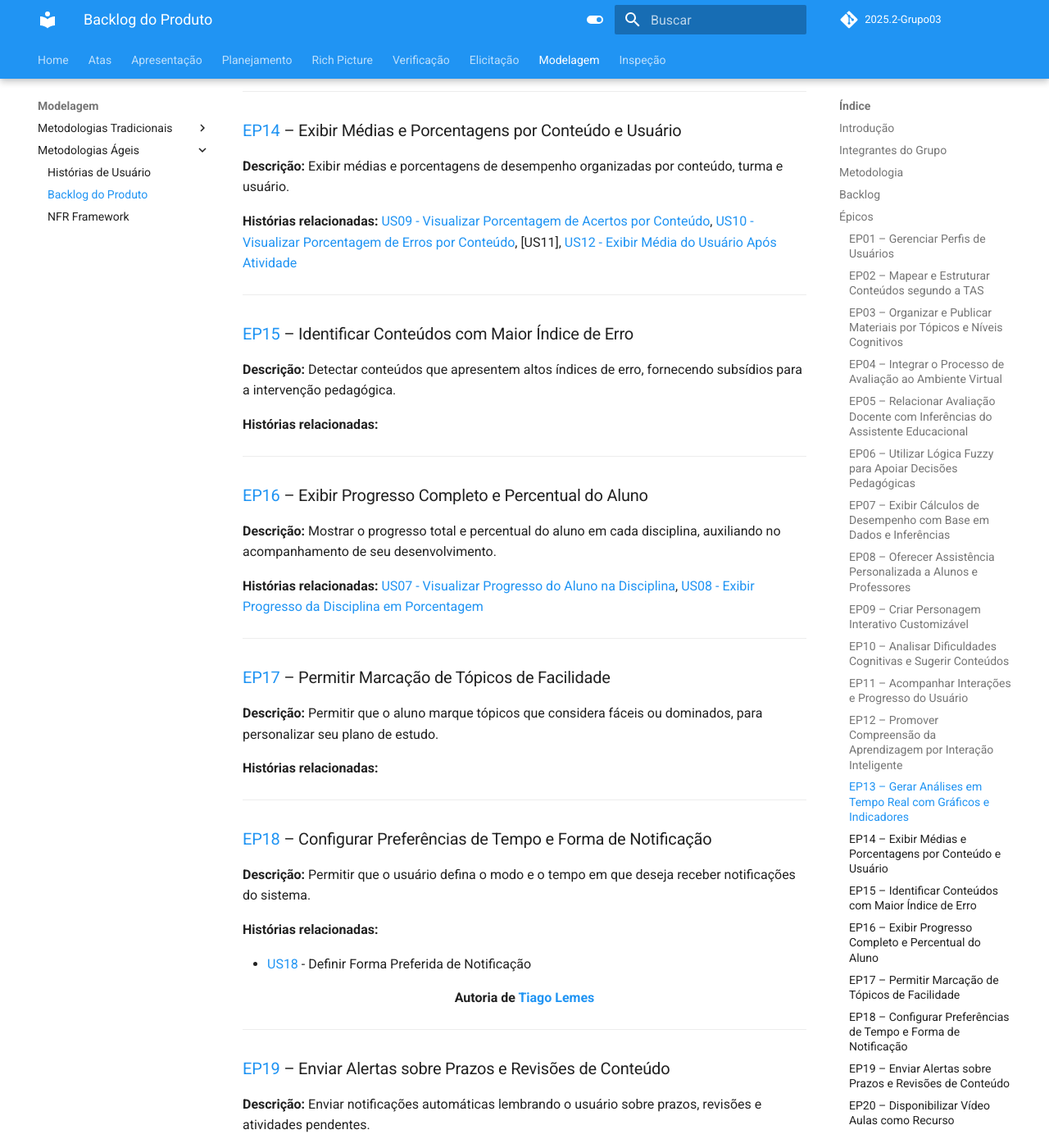
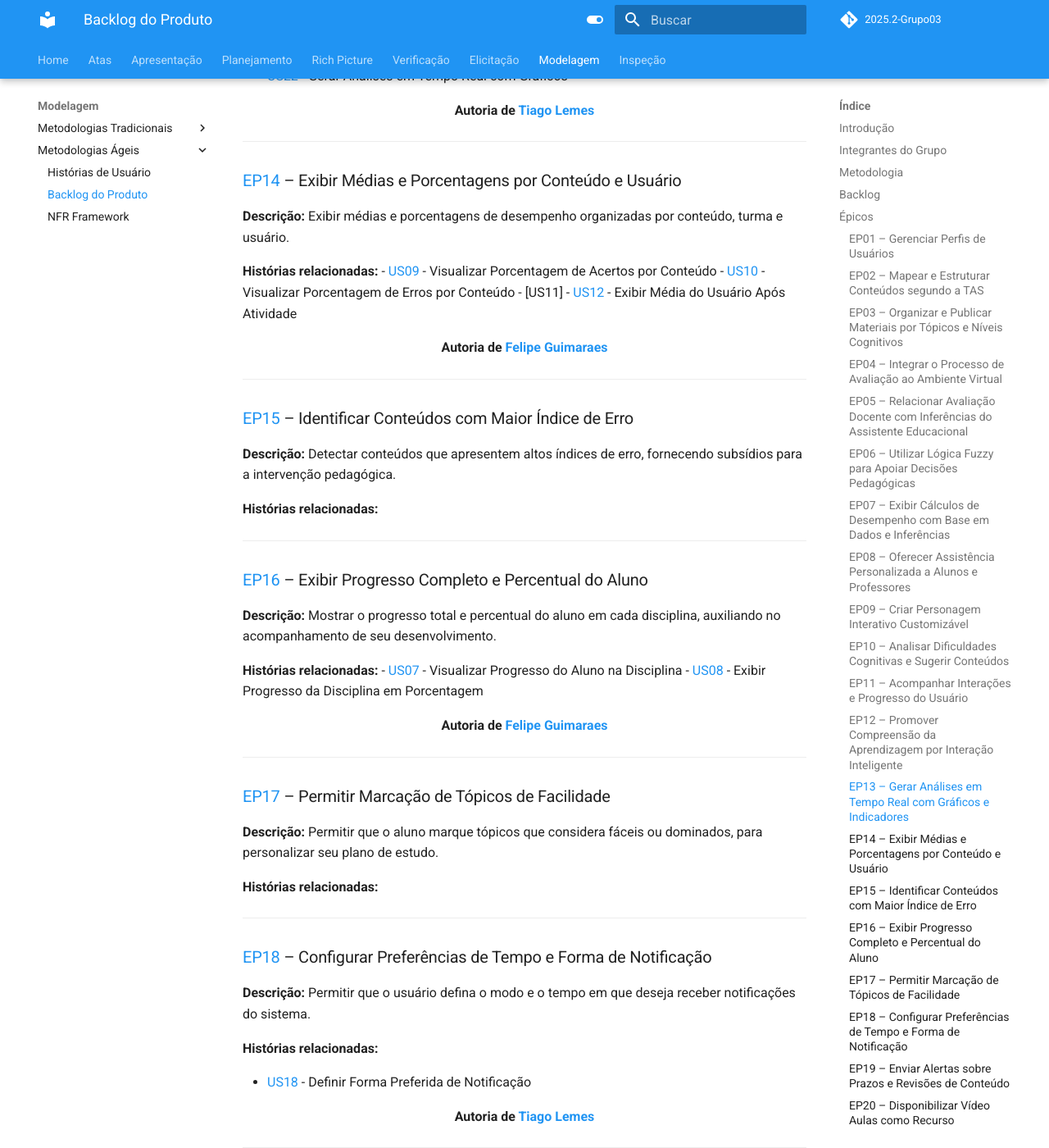
Before and after one commit to Requisitos-de-Software/2025.2-Grupo03, an MkDocs documentation site: the page built from docs/Modelagem/backlog_do_produto.md, in a window 1280 px wide and 1400 px high, scrolled down 4017 px. Shown: the whole window at 82% size. Built offline with MkDocs 1.6.1 and Material for MkDocs 9.7.7, drawn with Linux system fonts in a browser that asks for light colours; comment, search, counter and statistics services are not loaded; some of the changed text lies outside the part shown.

Commit message:
correcoes

```diff
--- a/docs/Modelagem/backlog_do_produto.md
+++ b/docs/Modelagem/backlog_do_produto.md
@@ -132,7 +132,13 @@ menores, chamadas de **histórias de usuário**, facilitando o entendimento do s
 ### [EP14](https://requisitos-de-software.github.io/2025.2-Grupo03/Modelagem/backlog_do_produto/#ep14-exibir-medias-e-porcentagens-por-conteudo-e-usuario) – Exibir Médias e Porcentagens por Conteúdo e Usuário
 **Descrição:** Exibir médias e porcentagens de desempenho organizadas por conteúdo, turma e usuário.
 
-**Histórias relacionadas:** [US09 - Visualizar Porcentagem de Acertos por Conteúdo](https://requisitos-de-software.github.io/2025.2-Grupo03/Modelagem/historias_de_usuario/#us09-visualizar-porcentagem-de-acertos-por-conteudo), [US10 - Visualizar Porcentagem de Erros por Conteúdo](https://requisitos-de-software.github.io/2025.2-Grupo03/Modelagem/historias_de_usuario/#us10-visualizar-porcentagem-de-erros-por-conteudo), [US11], [US12 - Exibir Média do Usuário Após Atividade](https://requisitos-de-software.github.io/2025.2-Grupo03/Modelagem/historias_de_usuario/#us12-exibir-media-do-usuario-apos-atividade)
+**Histórias relacionadas:**
+- [US09](https://requisitos-de-software.github.io/2025.2-Grupo03/Modelagem/historias_de_usuario/#us09-visualizar-porcentagem-de-acertos-por-conteudo) - Visualizar Porcentagem de Acertos por Conteúdo
+- [US10](https://requisitos-de-software.github.io/2025.2-Grupo03/Modelagem/historias_de_usuario/#us10-visualizar-porcentagem-de-erros-por-conteudo) - Visualizar Porcentagem de Erros por Conteúdo
+- [US11]
+- [US12](https://requisitos-de-software.github.io/2025.2-Grupo03/Modelagem/historias_de_usuario/#us12-exibir-media-do-usuario-apos-atividade) - Exibir Média do Usuário Após Atividade
+
+<div align="center"><strong>Autoria de <a href="https://github.com/felipegf1">Felipe Guimaraes</a></strong></div>
 
 ---
 
@@ -146,7 +152,11 @@ menores, chamadas de **histórias de usuário**, facilitando o entendimento do s
 ### [EP16](https://requisitos-de-software.github.io/2025.2-Grupo03/Modelagem/backlog_do_produto/#ep16-exibir-progresso-completo-e-percentual-do-aluno) – Exibir Progresso Completo e Percentual do Aluno
 **Descrição:** Mostrar o progresso total e percentual do aluno em cada disciplina, auxiliando no acompanhamento de seu desenvolvimento.
 
-**Histórias relacionadas:** [US07 - Visualizar Progresso do Aluno na Disciplina](https://requisitos-de-software.github.io/2025.2-Grupo03/Modelagem/historias_de_usuario/#us07-visualizar-progresso-do-aluno-na-disciplina), [US08 - Exibir Progresso da Disciplina em Porcentagem](https://requisitos-de-software.github.io/2025.2-Grupo03/Modelagem/historias_de_usuario/#us08-exibir-progresso-da-disciplina-em-porcentagem)
+**Histórias relacionadas:**
+- [US07](https://requisitos-de-software.github.io/2025.2-Grupo03/Modelagem/historias_de_usuario/#us07-visualizar-progresso-do-aluno-na-disciplina) - Visualizar Progresso do Aluno na Disciplina
+- [US08](https://requisitos-de-software.github.io/2025.2-Grupo03/Modelagem/historias_de_usuario/#us08-exibir-progresso-da-disciplina-em-porcentagem) - Exibir Progresso da Disciplina em Porcentagem
+
+<div align="center"><strong>Autoria de <a href="https://github.com/felipegf1">Felipe Guimaraes</a></strong></div>
 
 ---
 
@@ -183,7 +193,10 @@ menores, chamadas de **histórias de usuário**, facilitando o entendimento do s
 ### [EP20](https://requisitos-de-software.github.io/2025.2-Grupo03/Modelagem/backlog_do_produto/#ep20-disponibilizar-video-aulas-como-recurso-complementar) – Disponibilizar Vídeo Aulas como Recurso Complementar
 **Descrição:** Oferecer vídeo aulas como recurso complementar aos materiais escritos e atividades práticas.
 
-**Histórias relacionadas:** [US17 Assistir a uma Videoaula do Conteúdo](https://requisitos-de-software.github.io/2025.2-Grupo03/Modelagem/historias_de_usuario/#us17-assistir-a-uma-videoaula-do-conteudo)
+**Histórias relacionadas:**
+- [US17](https://requisitos-de-software.github.io/2025.2-Grupo03/Modelagem/historias_de_usuario/#us17-assistir-a-uma-videoaula-do-conteudo) - Assistir a uma Videoaula do Conteúdo
+
+<div align="center"><strong>Autoria de <a href="https://github.com/felipegf1">Felipe Guimaraes</a></strong></div>
 
 ---
 
```
Also changed, not shown: other parts of docs/Modelagem/backlog_do_produto.md (+1 -1 lines), docs/Modelagem/historias_de_usuario.md (+3 -3 lines).
